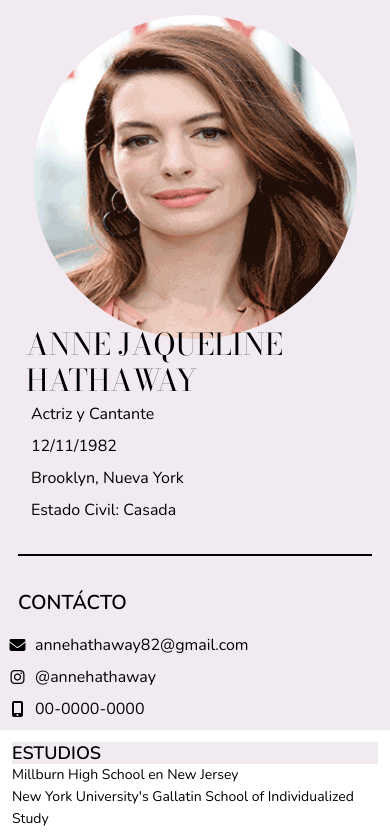
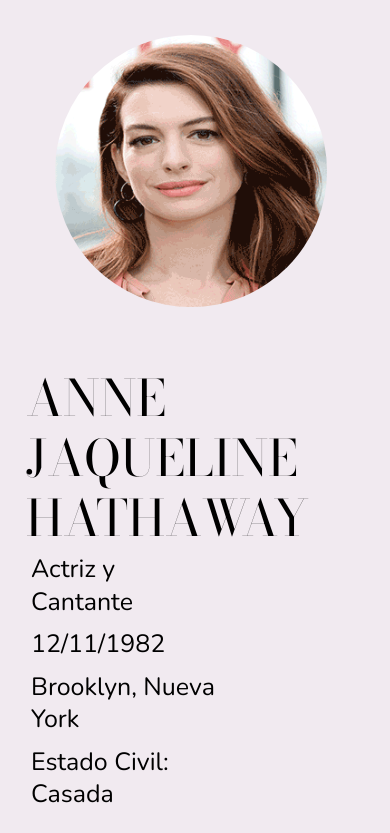
Before and after one commit to franparrondo/cvanne, a plain HTML site: page index.html in a window 390 px wide. Shown: the top 833 px of the page. Drawn offline with nearby package versions, Linux system fonts and the light colour scheme.

Commit message:
ultimo upload

```diff
--- a/css/estilos.css
+++ b/css/estilos.css
@@ -324,6 +324,107 @@ footer {
         align-content: center;
         }
 
+    .perfil{
+        width: 80%;
+
+        align-items: center;
+    }
+
+    .perfil img{
+        width: 100%;
+        justify-content: center;
+       padding: 20px;
+       margin-left: 40px;
+    }
+    .general .contenedor1 .contenidoanne{
+        width: 55%;
+        display: flex;
+        flex-direction: row;
+        flex-wrap: wrap;
+        align-content:flex-end;
+        border-bottom:none;
+    }
+
+    .general .contenedor1 .contenidoanne .title{
+        width: 100%;
+        display: flex;
+        flex-direction: column;
+        flex-wrap: nowrap;
+        margin-bottom: auto;
+    }
+
+    .contenedor1 h1{
+        color:black;
+        font-family: 'Bodoni Moda', serif;
+        font-weight: 400;
+        font-size: 50px;
+        line-height: 1.2em;
+    }
+
+    .general .contenedor1 .regular{
+        color: black;
+        font-family: 'Nunito', sans-serif;
+        font-weight: 100;
+        font-size: 25px;
+        align-items:  center;
+        justify-content: center;
+        line-height: 1.3em;
+
+    }
+    .general .contenedor1 .contacto{
+        width: 100%;
+        align-items: center;
+        background-color: #fff;
+    }
+    .general .contenedor1 .contacto .title{
+    font-size: 18px;
+    padding: 4px;
+    justify-content: space-around;
+    }
+
+    .general .contenedor1 .contacto h3{
+        width: 97%;
+        color: black;
+        font-family: 'Nunito', sans-serif;
+        font-weight: 600;
+        font-size: 24px;
+
+        margin: auto;
+        padding-top: 2px;
+    }
+    .general .contenedor1 ul li {
+        display: flex;
+        align-items: center;
+        margin-bottom: 10px;
+
+    }
+.general .contenedor1 ul li .icono {
+        width: 100px;
+        background: #fff;
+        color:black;
+        font-size: 30px;
+
+    }
+
+.general .icono i, .general .contenedor1 .data ul li i {
+        position: absolute;
+
+        transform: translate(-50%, -50%);
+    }
+.general .contenedor1 ul li .data{
+        font-weight:lighter;
+        font-size: 20px;
+        align-items: center;
+    }
+.general .icono i, .general .contenedor1 .data ul li i a{
+        position: absolute;
+        top: 50%;
+        left: 50%;
+        transform: translate(-50%, -50%);
+        text-decoration: none;
+        color: black;
+    }
+
     .contenedor2 {
         display: flex;
         flex-direction:column;
@@ -334,4 +435,42 @@ footer {
         align-content: center;
         background-color: rgb(255, 255, 255);
         }
+        .general .contenedor2 .bold{
+            color:black;
+            font-family: 'Nunito', sans-serif;
+            font-weight: 600;
+            font-size: 24px;
+            background-color: #f1eaf0;
+            margin:auto;
+        }
+
+        .general .contenedor2 .regular {
+            font-family: 'Nunito', sans-serif;
+            font-weight: 100;
+            font-size: 20px;
+            list-style: none;
+            margin-top: 5px;
+
+        }
+
+        .general .contenedor2 .semi-bold{
+            font-weight:bold;
+            font-size: 20px;
+            line-height: 1.5em;
+        }
+
+        .general .contenedor2 .premios ul li .regular{
+
+            font-size: 20px;
+        }
+
+        .general .contenedor2 .premios ul li .semi-bold{
+            font-size: 25px;
+        }
+        .semi-bold{
+            font-family: 'Nunito', sans-serif;
+            font-weight: 100;
+            font-size: 26px;
+            list-style: none;
+        }
 }
```
